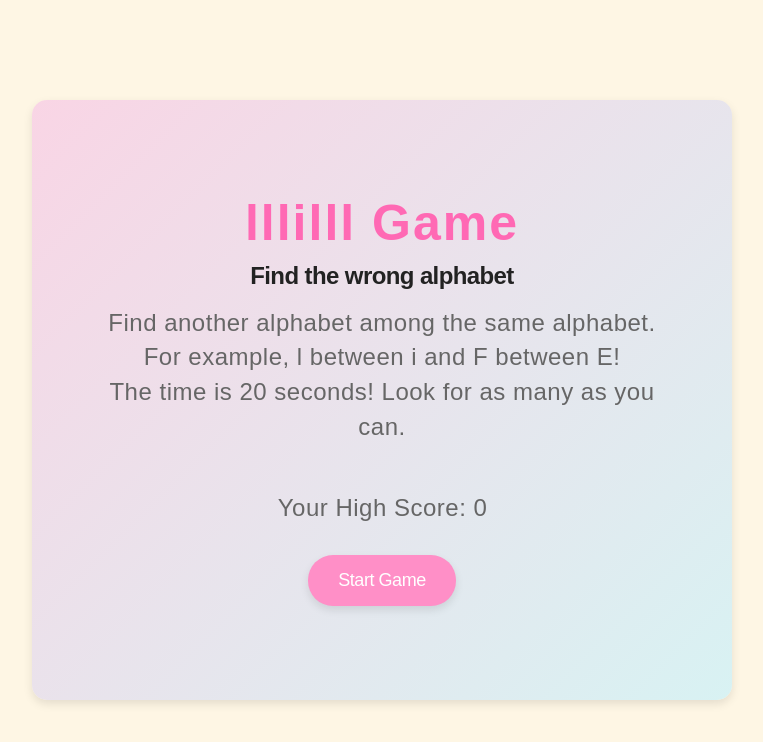
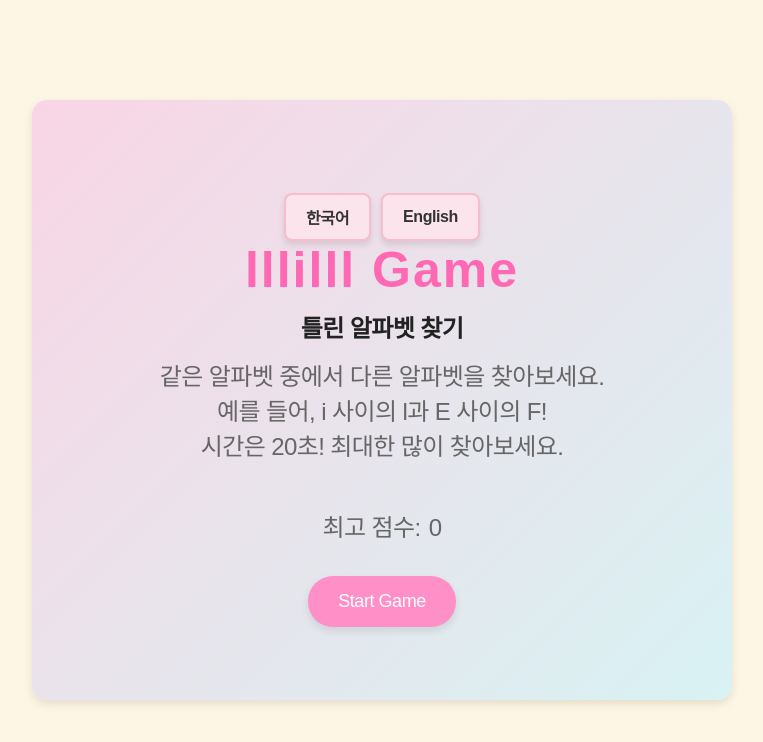
Before and after one commit to kangjung/20Second_lillil, a plain HTML site: page index.html in a window 1280 px wide. Shown: the whole page, without its empty margins (258-1021 px from the left). Drawn offline with Linux system fonts and the light colour scheme.

Commit message:
한글 영어 선택 기능 추가

```diff
--- a/index.html
+++ b/index.html
@@ -450,17 +450,54 @@
                 font-size: 18px;
             }
         }
+
+        .language-selector {
+            display: flex;
+            justify-content: center;
+            gap: 10px;
+            margin-top: 20px;
+        }
+
+        .lang-button {
+            background-color: #fce4ec; /* 파스텔 핑크 */
+            color: #333; /* 텍스트 색상 */
+            border: 2px solid #f8bbd0; /* 테두리 */
+            border-radius: 8px;
+            padding: 10px 20px;
+            font-size: 16px;
+            font-weight: bold;
+            cursor: pointer;
+            transition: all 0.3s ease;
+            box-shadow: 0 4px 6px rgba(0, 0, 0, 0.1); /* 부드러운 그림자 */
+        }
+
+        .lang-button:hover {
+            background-color: #f8bbd0; /* 호버 시 진한 핑크 */
+            color: white; /* 텍스트 색상 반전 */
+            transform: translateY(-3px); /* 살짝 위로 */
+            box-shadow: 0 6px 8px rgba(0, 0, 0, 0.15); /* 그림자 강조 */
+        }
+
+        .lang-button:active {
+            transform: translateY(0); /* 클릭 시 원래 위치 */
+            box-shadow: 0 3px 5px rgba(0, 0, 0, 0.1); /* 그림자 축소 */
+        }
     </style>
 </head>
 
 <body>
 
 <div class="start-screen" id="startScreen">
+    <div class="language-selector">
+        <button class="lang-button" onclick="setLanguage('ko')">한국어</button>
+        <button class="lang-button" onclick="setLanguage('en')">English</button>
+    </div>
     <h1>lllilll Game</h1>
-    <h2>Find the wrong alphabet</h2>
-    <p>Find another alphabet among the same alphabet.<br> For example, l between i and F between E!<br>
-        The time is 20 seconds! Look for as many as you can.</p>
-    <p>Your High Score: <span id="highScoreDisplay">0</span></p>
+    <h2 id="startGame">Find the wrong alphabet</h2>
+    <p><span id="startGame1">Find another alphabet among the same alphabet.</span><br>
+        <span id="startGame2">For example, l between i and F between E!</span><br>
+        <span id="startGame3">The time is 20 seconds! Look for as many as you can.</span></p>
+    <p><span id="highScoreText">Your High Score</span>: <span id="highScoreDisplay">0</span></p>
     <button class="button" onclick="startGame()">Start Game</button>
 </div>
 
@@ -484,11 +521,47 @@
 </div>
 <div class="game-over-container" id="gameOverScreen">
     <h1>Game Over!</h1>
-    <p>Your final score is: <span id="finalScore"></span></p>
+    <p><span id="finalScoreText">Your final score is</span>: <span id="finalScore"></span></p>
     <button onclick="restartGame()">Play Again</button>
 </div>
 
 <script>
+    let currentLanguage = localStorage.getItem("lllilllLLanguage") || "ko";
+    const translations = {
+        en: {
+            startGame: "Find the wrong alphabet",
+            startGame1: "Find another alphabet among the same alphabet.",
+            startGame2: "For example, l between i and F between E!",
+            startGame3: "The time is 20 seconds! Look for as many as you can.",
+            highScoreText: "Your High Score",
+            finalScoreText: "Your final score is",
+        },
+        ko: {
+            startGame: "틀린 알파벳 찾기",
+            startGame1: "같은 알파벳 중에서 다른 알파벳을 찾아보세요.",
+            startGame2: "예를 들어, i 사이의 l과 E 사이의 F!",
+            startGame3: "시간은 20초! 최대한 많이 찾아보세요.",
+            highScoreText: "최고 점수",
+            finalScoreText: "최종 점수",
+        },
+    };
+    function setLanguage(language) {
+        currentLanguage = language;
+        localStorage.setItem("lllilllLLanguage", language);
+        updateTexts();
+    }
+
+    function updateTexts() {
+        document.getElementById("highScoreText").textContent = translations[currentLanguage].highScoreText;
+        document.getElementById("startGame").textContent = translations[currentLanguage].startGame;
+        document.getElementById("startGame1").textContent = translations[currentLanguage].startGame1;
+        document.getElementById("startGame2").textContent = translations[currentLanguage].startGame2;
+        document.getElementById("startGame3").textContent = translations[currentLanguage].startGame3;
+        document.getElementById("finalScoreText").textContent = translations[currentLanguage].finalScoreText;
+    }
+    document.addEventListener("DOMContentLoaded", () => {
+        updateTexts();
+    });
     let score = 0;
     let currentLetterPair = ['i', 'l'];
     let grid = [];
```
